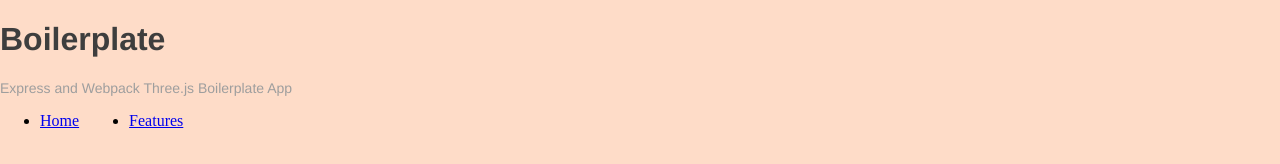
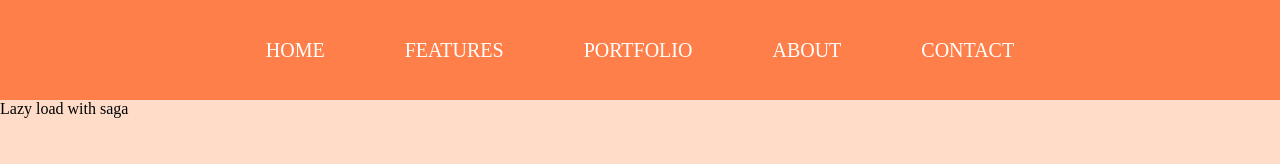
Before and after one commit to bleachdugu/react-express-boilerplate, a React app: page /features in a window 1280 px wide. Built offline with nearby package versions, Linux system fonts and the light colour scheme.

Commit message:
add navigation

```diff
--- a/src/components/App/index.js
+++ b/src/components/App/index.js
@@ -12,18 +12,15 @@
     const {images} = this.props;
     return (
       <div>
-        <h1>Boilerplate</h1>
-        <p className="description">Express and Webpack Three.js Boilerplate App</p>
         <Router>
           <div>
-            <ul className={styles.router_container}>
-              <li>
-                <Link to="/">Home</Link>
-              </li>
-              <li>
-                <Link to="/features">Features</Link>
-              </li>
-            </ul>
+            <div className={styles.router_container}>
+              <a><Link to="/">HOME</Link></a>
+              <a><Link to="/features">FEATURES</Link></a>
+              <a><Link to="/portfolio">PORTFOLIO</Link></a>
+              <a><Link to="/about">ABOUT</Link></a>
+              <a><Link to="/contact">CONTACT</Link></a>
+            </div>
             <Switch>
               <Route exact path="/">
                 <Birds />
--- a/src/components/App/style.module.scss
+++ b/src/components/App/style.module.scss
@@ -1,9 +1,53 @@
 .router_container {
+    font-family: Raleway;
+    margin: 0 auto;
+    display: flex;
+    flex-direction: row;
+    align-items: center;
+    justify-content: center;
+    text-align: center;
+    background-color: #ff7f4a;
     position: relative;
     z-index: 10;
-    display: flex;
-    flex-direction: row;
-    li {
-        margin-right: 50px;
+    height: 100px;
+    a {
+        color: #FFF;
+        text-decoration: none;
+        font: 20px Raleway;
+        margin: 0px 10px;
+        padding: 10px 10px;
+        position: relative;
+        z-index: 0;
+        cursor: pointer;
+        &:before, &:after {
+            position: absolute;
+            top: 22px;
+            left: 50%;
+            width: 50px;
+            height: 50px;
+            border: 4px solid #7e0031;
+            transform: translateX(-50%) translateY(-50%) scale(0.8);
+            border-radius: 50%;
+            background: transparent;
+            content: "";
+            opacity: 0;
+            transition: all 0.3s;
+            z-index: -1;
+        }
+
+        &:after {
+            border-width: 2px;
+            transition: all 0.3s;
+        }
+
+        &:hover:before {
+            opacity: 1;
+            transform: translateX(-50%) translateY(-50%) scale(1);
+        }
+
+        &:hover:after{
+            opacity: 1;
+            transform: translateX(-50%) translateY(-50%) scale(1.3);
+        }
     }
 }
--- a/src/components/Features/index.js
+++ b/src/components/Features/index.js
@@ -4,7 +4,10 @@
   render() {
     return (
       <div>
+        Lazy load with saga
+        <div>
 
+        </div>
       </div>
     )
   }
```
